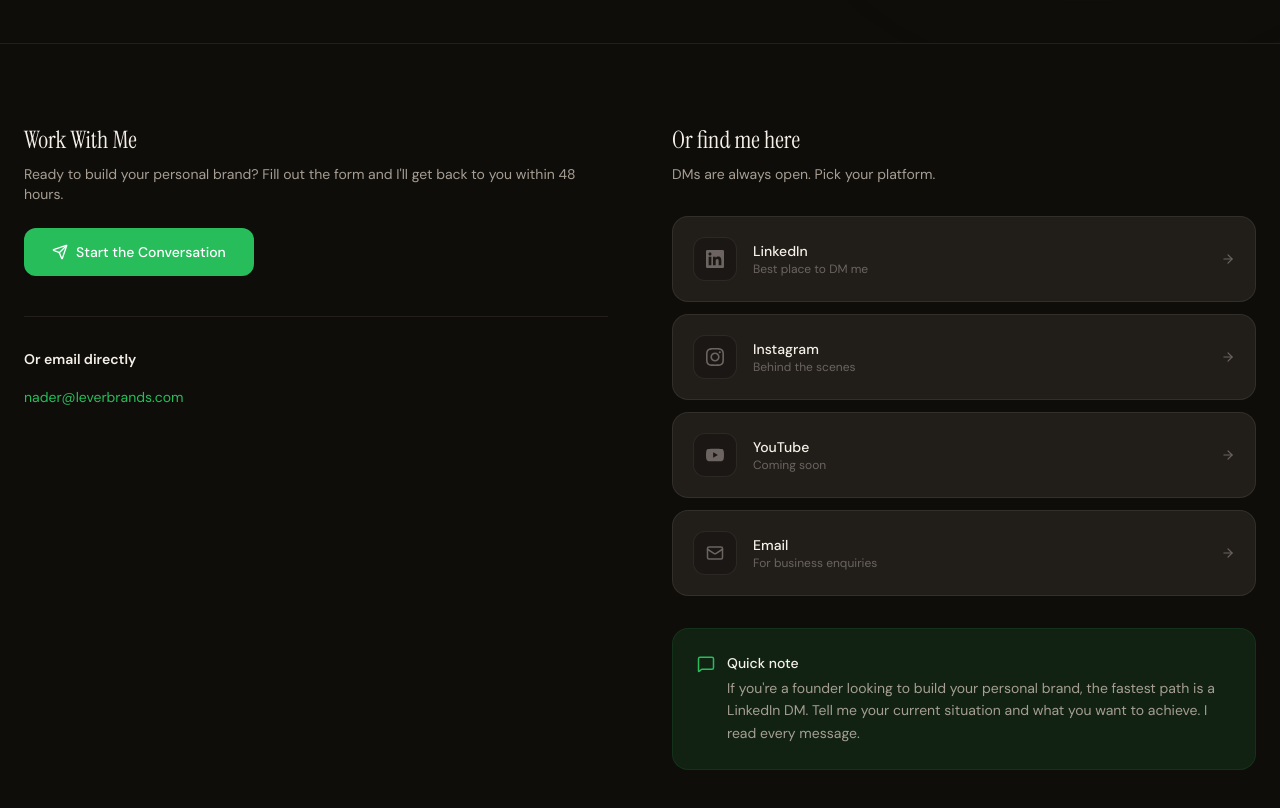
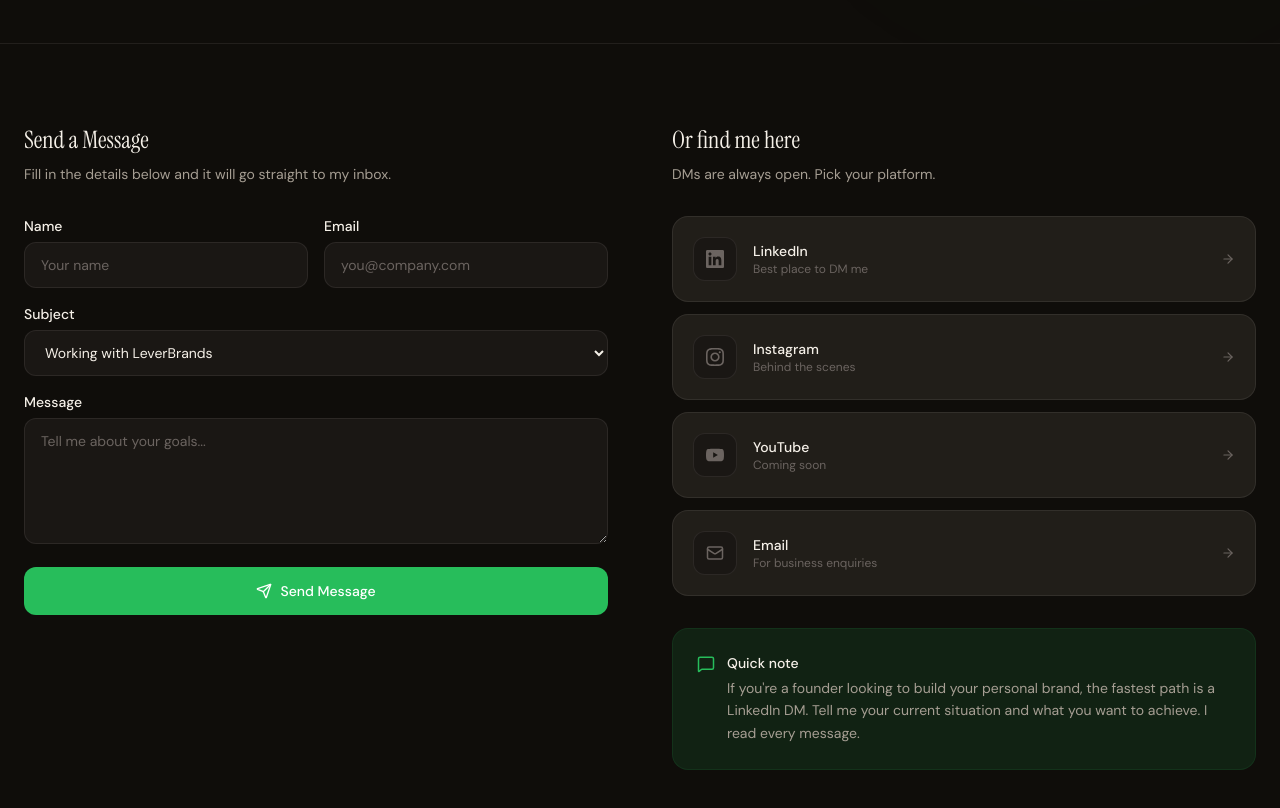
Before and after one commit to dorilabaki/nader-personal-site, a Next.js app: page /contact in a window 1280 px wide. Shown: the part 520-1328 px from the top of the page. Built offline with nearby package versions, Linux system fonts and the light colour scheme.

Commit message:
Add native contact form with mailto:nader@leverbrands.co.uk

```diff
--- a/package.json
+++ b/package.json
@@ -14,7 +14,8 @@
     "lucide-react": "^1.6.0",
     "next": "16.2.1",
     "react": "19.2.4",
-    "react-dom": "19.2.4"
+    "react-dom": "19.2.4",
+    "resend": "^6.9.4"
   },
   "devDependencies": {
     "@tailwindcss/postcss": "^4",
--- a/src/app/contact/page.tsx
+++ b/src/app/contact/page.tsx
@@ -70,31 +70,50 @@ export default function ContactPage() {
       {/* Contact Grid */}
       <section className="max-w-7xl mx-auto px-6 py-20">
         <div className="grid md:grid-cols-2 gap-16">
-          {/* Left: Work With Me */}
+          {/* Left: Contact Form */}
           <div>
-            <h2 className="font-display text-2xl mb-2">Work With Me</h2>
-            <p className="text-text-secondary text-sm mb-6">
-              Ready to build your personal brand? Fill out the form and I'll get back to you within 48 hours.
+            <h2 className="font-display text-2xl mb-2">Send a Message</h2>
+            <p className="text-text-secondary text-sm mb-8">
+              Fill in the details below and it will go straight to my inbox.
             </p>
-            <a
-              href="https://resources.leverbrands.com/work-with-us"
-              target="_blank"
-              rel="noopener noreferrer"
-              className="inline-flex items-center justify-center gap-2 px-7 py-3.5 bg-accent text-white rounded-xl font-medium text-sm hover:bg-accent-hover transition-all hover:scale-[1.02] active:scale-[0.98] cursor-pointer"
+
+            <form
+              action="mailto:nader@leverbrands.co.uk"
+              method="POST"
+              encType="text/plain"
+              className="space-y-4"
             >
-              <Send size={16} />
-              Start the Conversation
-            </a>
+              <div className="grid sm:grid-cols-2 gap-4">
+                <div>
+                  <label htmlFor="name" className="block text-sm font-medium text-text-primary mb-1.5">Name</label>
+                  <input type="text" id="name" name="Name" required className="w-full px-4 py-3 rounded-xl border border-border bg-bg-elevated text-text-primary placeholder:text-text-muted text-sm focus:outline-none focus:ring-2 focus:ring-accent/20 focus:border-accent/40 transition-colors" placeholder="Your name" />
+                </div>
+                <div>
+                  <label htmlFor="email" className="block text-sm font-medium text-text-primary mb-1.5">Email</label>
+                  <input type="email" id="email" name="Email" required className="w-full px-4 py-3 rounded-xl border border-border bg-bg-elevated text-text-primary placeholder:text-text-muted text-sm focus:outline-none focus:ring-2 focus:ring-accent/20 focus:border-accent/40 transition-colors" placeholder="you@company.com" />
+                </div>
+              </div>
 
-            <div className="mt-10 pt-8 border-t border-border">
-              <h3 className="font-semibold text-text-primary text-sm mb-4">Or email directly</h3>
-              <a
-                href="mailto:nader@leverbrands.com"
-                className="text-sm text-accent hover:underline"
-              >
-                nader@leverbrands.com
-              </a>
-            </div>
+              <div>
+                <label htmlFor="subject" className="block text-sm font-medium text-text-primary mb-1.5">Subject</label>
+                <select id="subject" name="Subject" className="w-full px-4 py-3 rounded-xl border border-border bg-bg-elevated text-text-primary text-sm focus:outline-none focus:ring-2 focus:ring-accent/20 focus:border-accent/40 transition-colors cursor-pointer">
+                  <option value="Working with LeverBrands">Working with LeverBrands</option>
+                  <option value="Speaking / Podcast">Speaking / Podcast</option>
+                  <option value="Collaboration">Collaboration</option>
+                  <option value="Something Else">Something Else</option>
+                </select>
+              </div>
+
+              <div>
+                <label htmlFor="message" className="block text-sm font-medium text-text-primary mb-1.5">Message</label>
+                <textarea id="message" name="Message" required rows={5} className="w-full px-4 py-3 rounded-xl border border-border bg-bg-elevated text-text-primary placeholder:text-text-muted text-sm focus:outline-none focus:ring-2 focus:ring-accent/20 focus:border-accent/40 transition-colors resize-y" placeholder="Tell me about your goals..." />
+              </div>
+
+              <button type="submit" className="w-full inline-flex items-center justify-center gap-2 px-7 py-3.5 bg-accent text-white rounded-xl font-medium text-sm hover:bg-accent-hover transition-colors cursor-pointer">
+                <Send size={16} />
+                Send Message
+              </button>
+            </form>
           </div>
 
           {/* Right: Social */}
```
Also changed, not shown: 1 other file (tests, documents, lock files or other folders).
